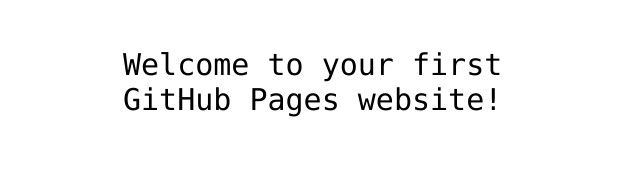
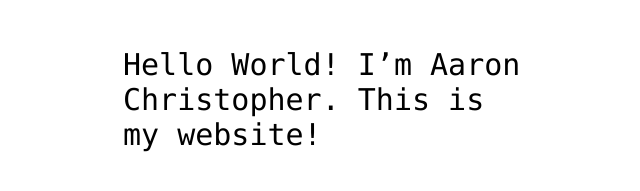
Before and after one commit to AaronChristopher7/AaronChristopher7.github.io, a plain HTML site: page index.html in a window 1280 px wide. Shown: the part 341-532 px from the top of the page, without its empty margins (317-957 px from the left). Drawn offline with Linux system fonts and the light colour scheme.

Commit message:
Added my username in the Index.html

```diff
--- a/index.html
+++ b/index.html
@@ -12,7 +12,7 @@
 <img src="https://octodex.github.com/images/daftpunktocat-thomas.gif" id="octocat" alt="octocat-gif" />
 
 <!-- Change this code here by copy and pasting your template on line 15 -->
-<p>Welcome to your first GitHub Pages website!</p>
+<p>Hello World! I’m Aaron Christopher. This is my website!</p>
 
 </body>
 </html>
```
